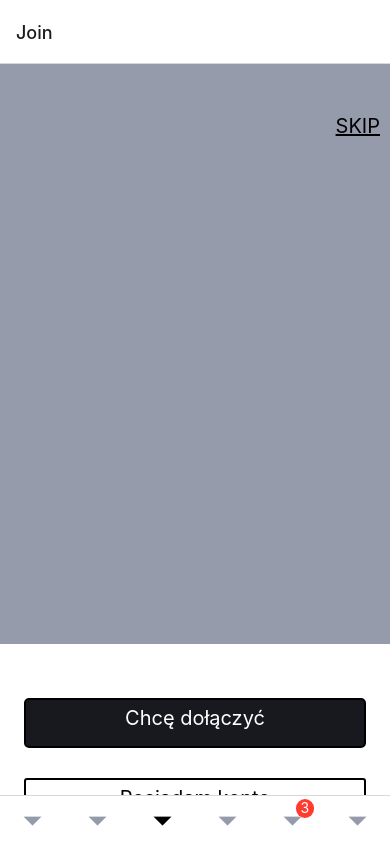
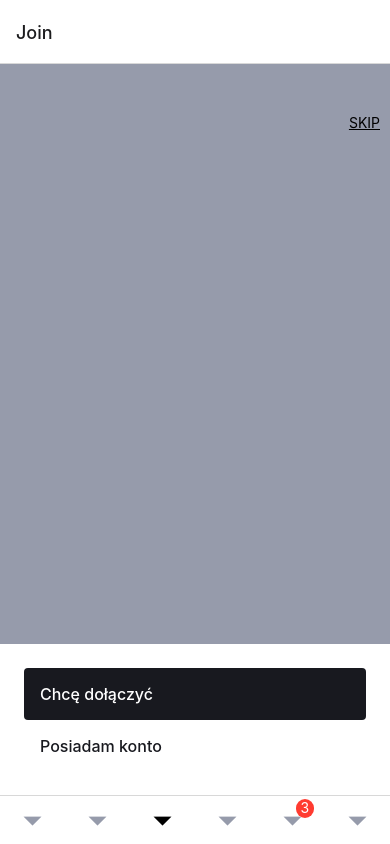
Before and after one commit to pat-pom/mobile-app, a React Native app in the folder AntiqueUi/: screen /Join in a window 390 px wide. Built offline with nearby package versions, Linux system fonts and the light colour scheme.

Commit message:
updated styles in Join.js

```diff
--- a/AntiqueUi/src/screens/Join.js
+++ b/AntiqueUi/src/screens/Join.js
@@ -13,15 +13,10 @@ export const Join = () => {
     <View>
       <View style={styles.top}>
         <TouchableOpacity
-          style={{
-            alignSelf: "flex-end",
-            marginRight: 10,
-            marginTop: 50,
-            textDecorationLine: "underline"
-          }}
+          style={styles.skip}
           onPress={() => {}}
         >
-          <Text style={styles.skip}>SKIP</Text>
+          <Text>SKIP</Text>
         </TouchableOpacity>
       </View>
 
@@ -44,37 +39,45 @@ const styles = StyleSheet.create({
     backgroundColor: "#969BAB"
   },
   skip: {
-    fontSize: 20
+    fontSize: 20,
+    alignSelf: "flex-end",
+            marginRight: 10,
+            marginTop: 50,
+            textDecorationLine: "underline"
   },
   btn1: {
-    width: "100%",
-    height: 50,
-    marginTop: 30,
-    borderRadius: 5,
+    width: metrics.screenWidth - 48,
+    // height: 50,
+    // marginTop: 30,
+    borderRadius: 4,
     backgroundColor: "#18191F",
-    borderStyle: "solid",
-    borderWidth: 2,
-    padding: 6
+    paddingTop: 12,
+    paddingBottom: 12,
+    paddingLeft: 16,
+    paddingRight: 16
   },
   btn: {
-    width: "100%",
-    height: 50,
-    marginTop: 30,
-    borderRadius: 3,
+    width: metrics.screenWidth - 48,
+    // height: 50,
+    // marginTop: 30,
+    borderRadius: 4,
     backgroundColor: "white",
-    borderStyle: "solid",
-    borderWidth: 2,
-    padding: 6
+    paddingTop: 12,
+    paddingBottom: 12,
+    paddingLeft: 16,
+    paddingRight: 16
   },
   napis: {
-    fontSize: 20,
-    textAlign: "center",
-    padding: "auto"
+    fontSize: 16,
+    color: "#18191F",
+    lineHeight: 28,
+    fontWeight: 500
   },
   napis1: {
-    fontSize: 20,
+    fontSize: 16,
     color: "white",
-    textAlign: "center"
+    lineHeight: 28,
+    fontWeight: 500
   },
   bottom: {
     padding: 24,
```
